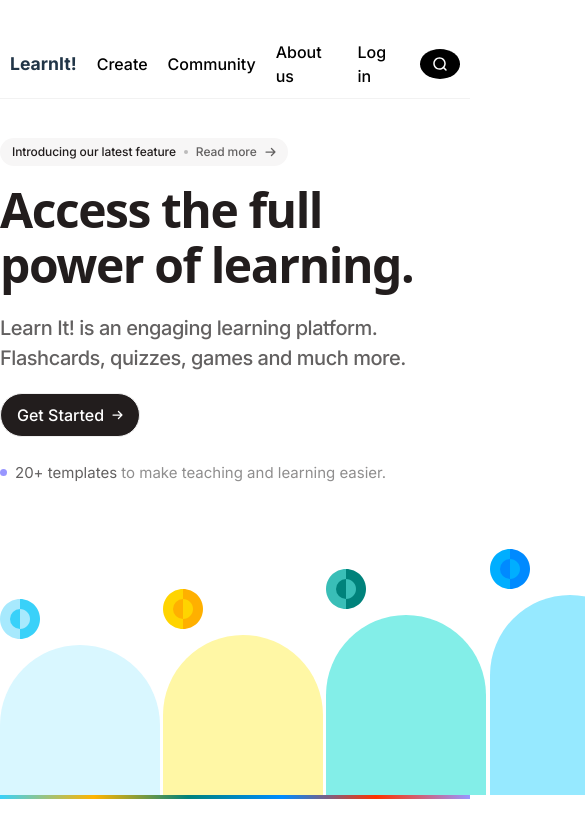
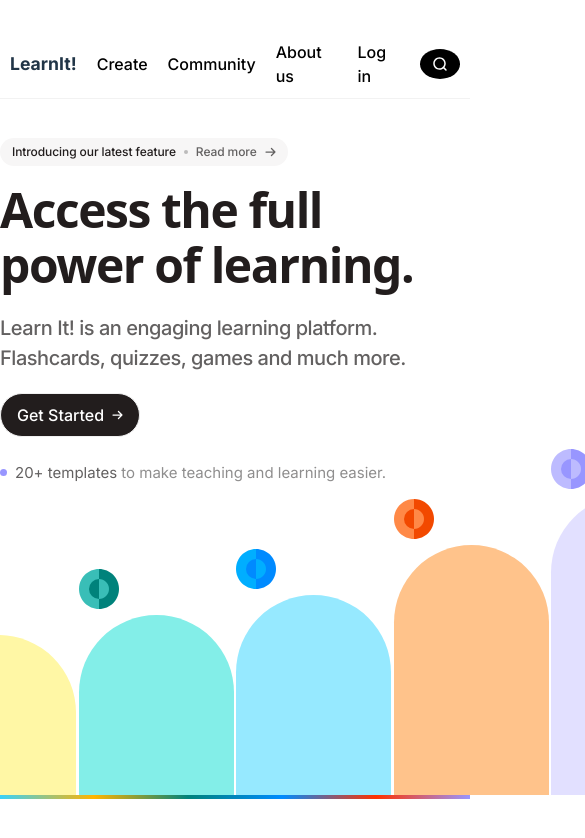
Before and after one commit to tanyagrr/first-project, a React (Vite) app: page / in a window 390 px wide. Shown: the top 838 px of the page, 585 px wide, since content can reach past the window. Built offline with nearby package versions, Linux system fonts and the light colour scheme.

Commit message:
fix positioning + media query

```diff
--- a/src/App.css
+++ b/src/App.css
@@ -4,6 +4,9 @@ body {
   background-color: rgb(255, 255, 255);
   text-align: left;
   box-sizing: border-box;
+  margin-left: auto;
+  margin-right: auto;
+  max-width: 986px;
 }
 
 header {
@@ -12,7 +15,6 @@ header {
   align-items: center;
   padding-top: 30px;
   max-width: 986px;
-  margin-left: 250px;
   position: sticky;
   top: 0;
   z-index: 100;
@@ -60,7 +62,6 @@ header svg {
 }
 
 .block1 {
-  margin-left: 250px;
   margin-top: 40px;
   max-width: 986px;
   display: flex;
@@ -196,16 +197,17 @@ a {
 /* ILLUSTRATION */
 
 .illustration {
-  margin-left: 250px;
   margin-top: -50px;
-  width: 986px;
   display: flex;
   align-items: flex-end;
-  gap: .2rem;
+  justify-content: center;
+  margin-left: 20px;
+  margin-right: 20px;
+  gap: .15rem;
 }
 
 .cone {
-  width: 160px;
+  width: 155px;
   border-top-left-radius: 100px;
   border-top-right-radius: 100px;
 }
@@ -242,8 +244,7 @@ a {
 
 .bottomline {
   height: 4px;
-  width: 1110px;
-  margin-left: 220px;
+  max-width: 1100px;
   margin-bottom: 200px;
   border: none;
   background: linear-gradient(90deg,
@@ -259,7 +260,7 @@ a {
 and (min-width: 320px)
 and (max-width: 480px)  {
     header, .block1, .illustration, .bottomline {
-      width: 470px;
+      max-width: 470px;
       margin-left: auto;
       margin-right: auto;
     }
```
